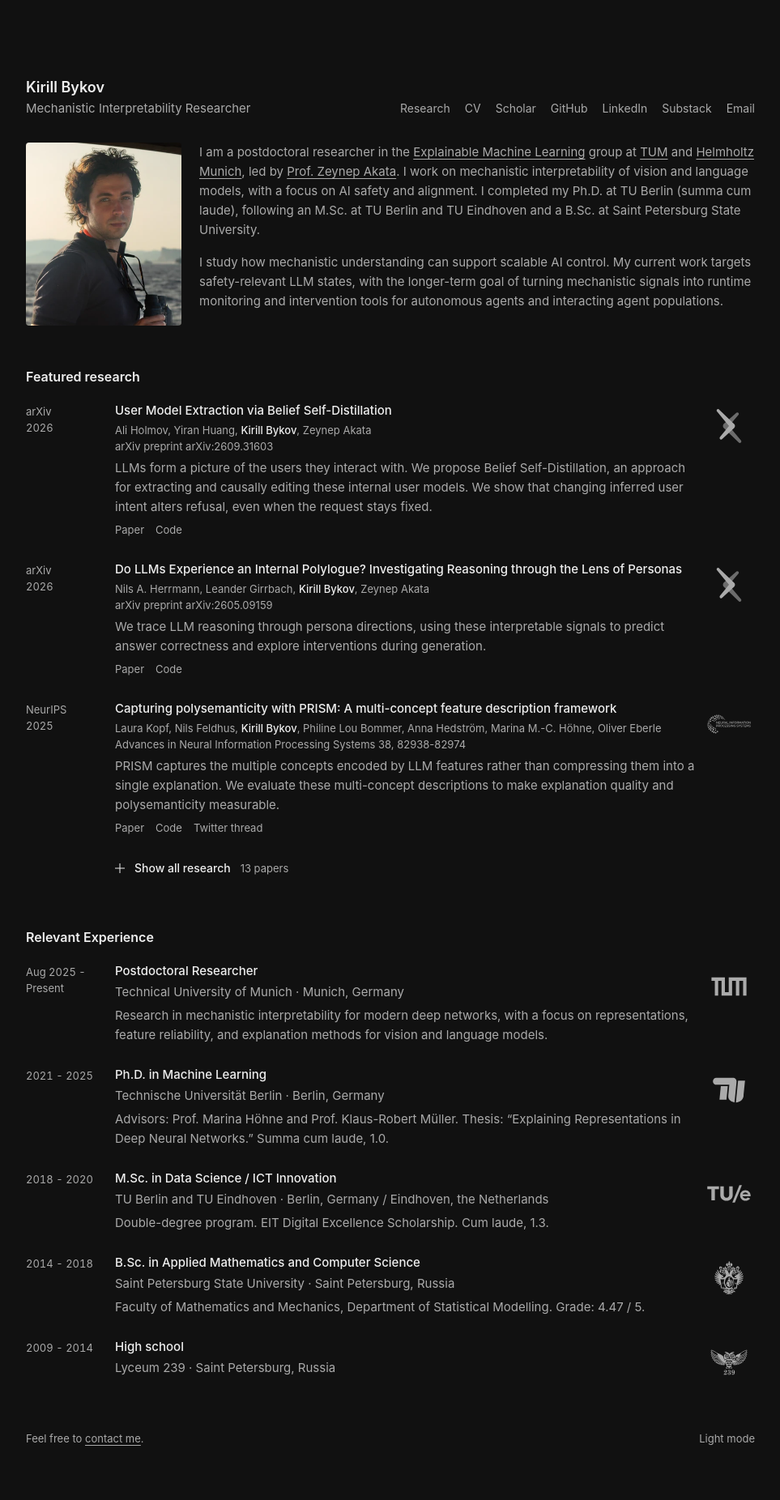
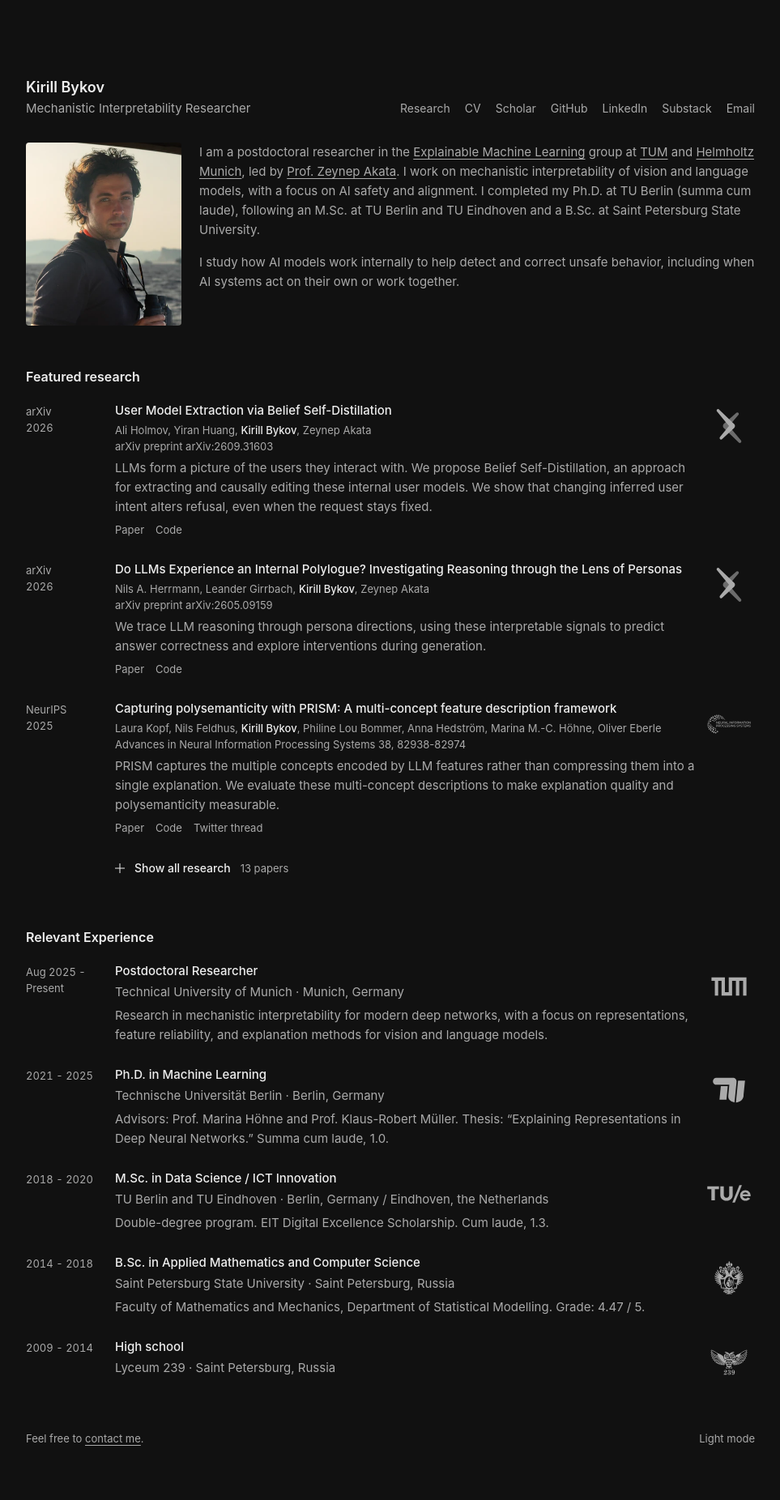
Before and after one commit to lapalap/lapalap.github.io, a Jekyll site: the page built from index.html, in a window 1280 px wide. Shown: the whole page at 81% size, without its empty margins (158-1121 px from the left). Built offline with Jekyll 4.4.1, drawn with Linux system fonts in a browser that asks for light colours.

Commit message:
Simplify research statement

```diff
--- a/index.html
+++ b/index.html
@@ -6,7 +6,7 @@ title: Kirill Bykov | Mechanistic Interpretability Researcher
   <img class="portrait" src="{{ '/assets/portrait.webp' | relative_url }}" alt="Portrait of Kirill Bykov" width="362" height="426" decoding="async">
   <div class="prose">
     <p>I am a postdoctoral researcher in the <a href="https://www.eml-munich.de/">Explainable Machine Learning</a> group at <a href="https://www.tum.de/">TUM</a> and <a href="https://www.helmholtz-munich.de/">Helmholtz Munich</a>, led by <a href="https://scholar.google.com/citations?user=jQl9RtkAAAAJ&amp;hl=en">Prof. Zeynep Akata</a>. I work on mechanistic interpretability of vision and language models, with a focus on AI safety and alignment. I completed my Ph.D. at TU Berlin (summa cum laude), following an M.Sc. at TU Berlin and TU Eindhoven and a B.Sc. at Saint Petersburg State University.</p>
-    <p>I study how mechanistic understanding can support scalable AI control. My current work targets safety-relevant LLM states, with the longer-term goal of turning mechanistic signals into runtime monitoring and intervention tools for autonomous agents and interacting agent populations.</p>
+    <p>I study how AI models work internally to help detect and correct unsafe behavior, including when AI systems act on their own or work together.</p>
   </div>
 </section>
 
```
